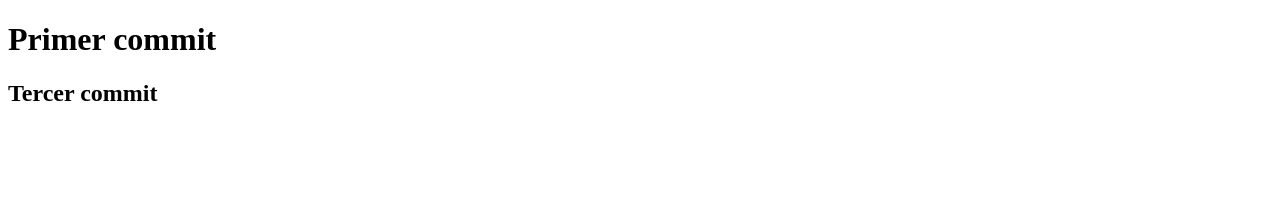
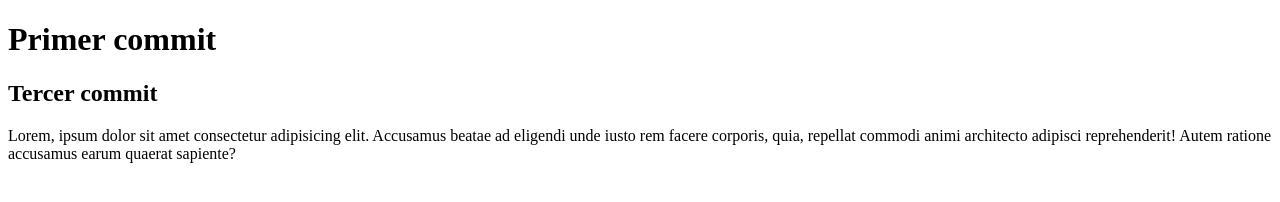
Before and after one commit to Camizamora/github, a plain HTML site: page index.html in a window 1280 px wide. Drawn offline with Linux system fonts and the light colour scheme.

Commit message:
commit 4 con rama master

```diff
--- a/index.html
+++ b/index.html
@@ -10,5 +10,10 @@
 <body>
     <h1>Primer commit</h1>
     <h2>Tercer commit</h2>
+    <section>
+        <p>
+            Lorem, ipsum dolor sit amet consectetur adipisicing elit. Accusamus beatae ad eligendi unde iusto rem facere corporis, quia, repellat commodi animi architecto adipisci reprehenderit! Autem ratione accusamus earum quaerat sapiente?
+        </p>
+    </section>
 </body>
 </html>
```
